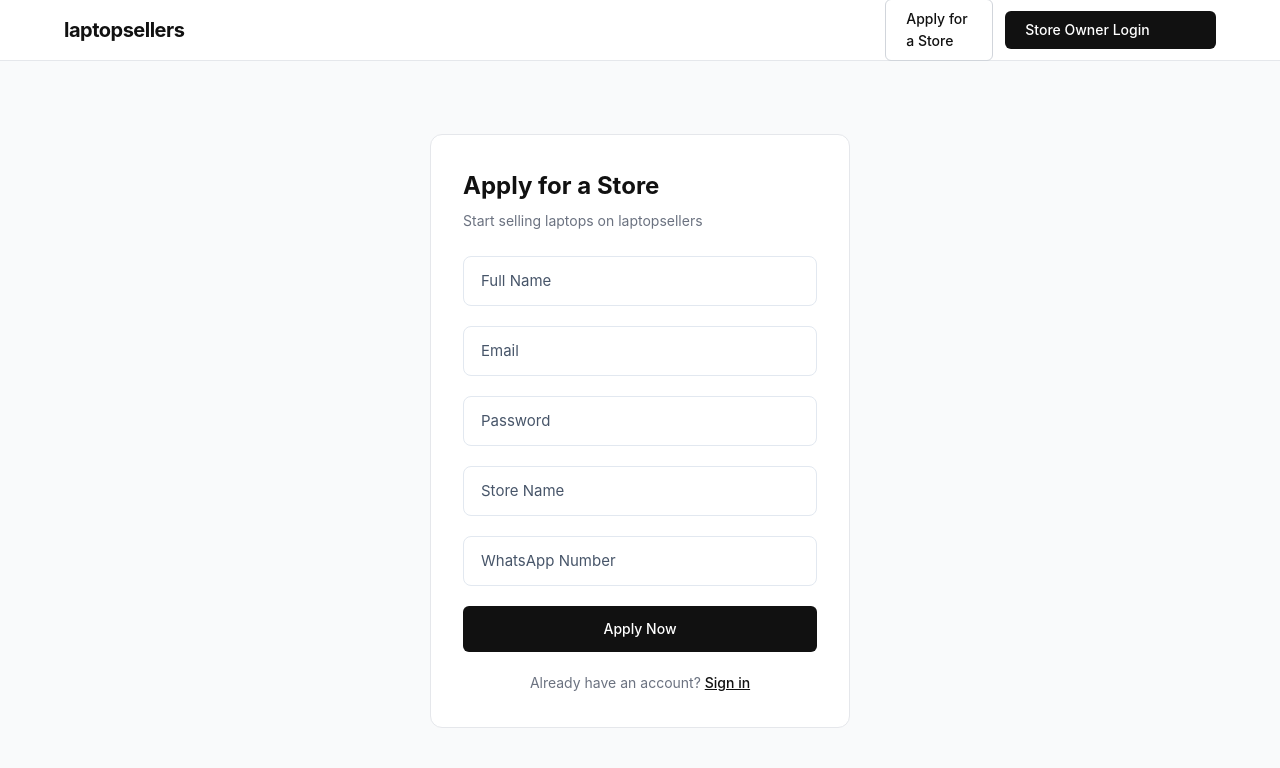
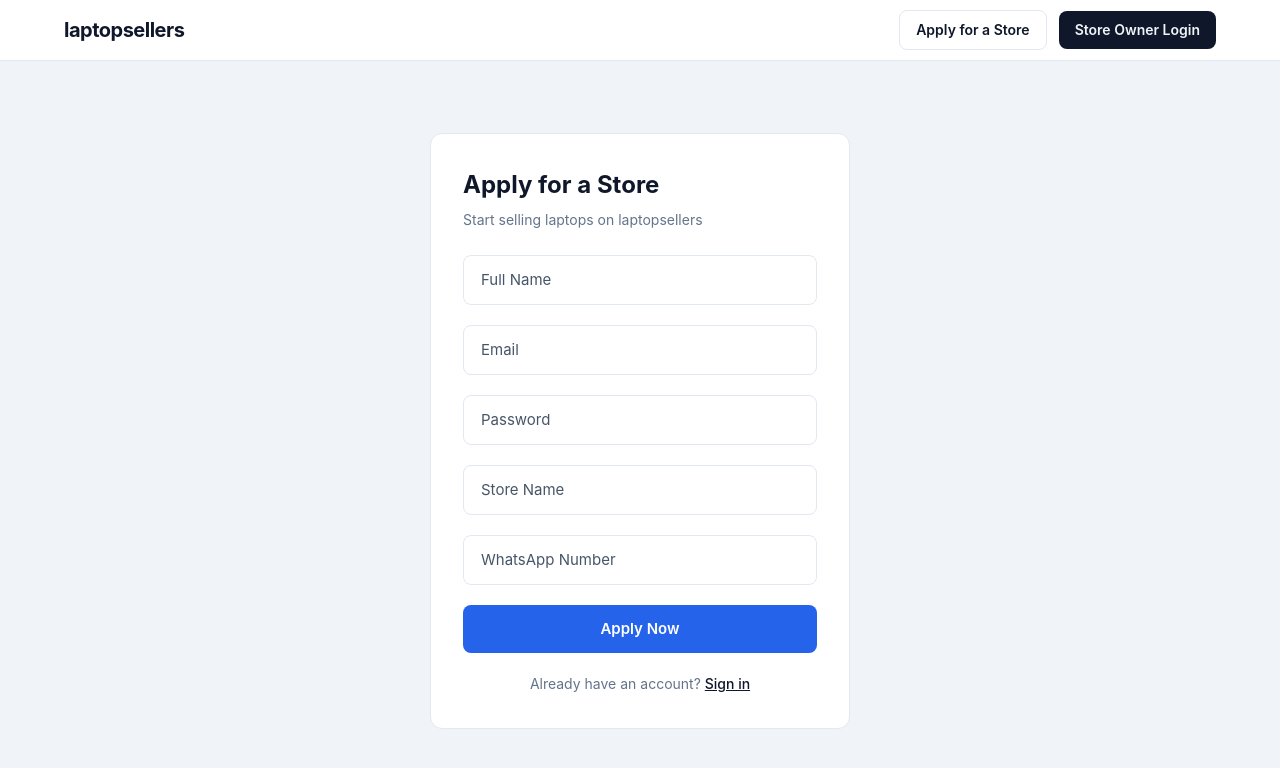
Before and after one commit to Alam8010/alams-laptop-marketplace, a Next.js app: page /signup in a window 1280 px wide. Shown: the top 768 px of the page. Built offline with nearby package versions, Linux system fonts and the light colour scheme; no server answers.

Commit message:
remove duplicate header from store page

```diff
--- a/app/globals.css
+++ b/app/globals.css
@@ -289,8 +289,8 @@
 
 /* ===== Navbar ===== */
 .navbar {
-  background: #fff;
-  border-bottom: 1px solid #e5e7eb;
+  background: var(--surface);
+  border-bottom: 1px solid var(--border);
   position: sticky;
   top: 0;
   z-index: 100;
@@ -309,7 +309,7 @@
 .navbar-brand {
   font-size: 1.25rem;
   font-weight: 700;
-  color: #111;
+  color: var(--text);
   text-decoration: none;
   letter-spacing: -0.5px;
 }
@@ -320,48 +320,49 @@
   gap: 0.75rem;
 }
 
-/* ===== Buttons ===== */
-.btn-primary {
-  background: #111;
-  color: #fff;
+/* ===== Navbar Buttons ===== */
+.btn-nav-primary {
+  background: var(--text);
+  color: var(--bg);
   border: none;
-  padding: 0.5rem 1.25rem;
-  border-radius: 6px;
-  font-size: 0.875rem;
-  font-weight: 500;
+  padding: 8px 16px;
+  border-radius: 8px;
+  font-size: 14px;
+  font-weight: 600;
   cursor: pointer;
   text-decoration: none;
   display: inline-block;
-  transition: background 0.15s;
+  transition: opacity 0.2s;
+  font-family: inherit;
 }
 
-.btn-primary:hover { background: #333; }
-
-.btn-primary:disabled {
-  background: #999;
-  cursor: not-allowed;
-}
+.btn-nav-primary:hover { opacity: 0.8; }
 
 .btn-outline {
   background: transparent;
-  color: #111;
-  border: 1px solid #d1d5db;
-  padding: 0.5rem 1.25rem;
-  border-radius: 6px;
-  font-size: 0.875rem;
-  font-weight: 500;
+  color: var(--text);
+  border: 1.5px solid var(--border);
+  padding: 8px 16px;
+  border-radius: 8px;
+  font-size: 14px;
+  font-weight: 600;
   cursor: pointer;
   text-decoration: none;
   display: inline-block;
-  transition: border-color 0.15s;
+  transition: border-color 0.2s, background 0.2s;
+  font-family: inherit;
 }
 
-.btn-outline:hover { border-color: #111; }
+.btn-outline:hover {
+  border-color: var(--text);
+  background: var(--surface-hover);
+}
 
 .btn-full {
   width: 100%;
   text-align: center;
-  padding: 0.75rem 1.25rem;
+  display: block;
+  box-sizing: border-box;
 }
 
 /* ===== Auth Pages ===== */
@@ -371,12 +372,12 @@
   align-items: center;
   justify-content: center;
   padding: 2rem 1rem;
-  background: #f9fafb;
+  background: var(--bg);
 }
 
 .auth-card {
-  background: #fff;
-  border: 1px solid #e5e7eb;
+  background: var(--surface);
+  border: 1px solid var(--border);
   border-radius: 12px;
   padding: 2rem;
   width: 100%;
@@ -386,18 +387,18 @@
 .auth-title {
   font-size: 1.5rem;
   font-weight: 700;
-  color: #111;
+  color: var(--text);
   margin-bottom: 0.25rem;
 }
 
 .auth-subtitle {
   font-size: 0.875rem;
-  color: #6b7280;
+  color: var(--text-muted);
   margin-bottom: 1.5rem;
 }
 
 .auth-error {
-  color: #dc2626;
+  color: var(--error);
   font-size: 0.875rem;
   margin-bottom: 1rem;
 }
@@ -405,12 +406,21 @@
 .auth-footer {
   text-align: center;
   font-size: 0.875rem;
-  color: #6b7280;
+  color: var(--text-muted);
   margin-top: 1.25rem;
 }
 
 .auth-footer a {
-  color: #111;
+  color: var(--text);
   font-weight: 500;
   text-decoration: underline;
 }
+
+/* ===== Mobile Navbar ===== */
+@media (max-width: 520px) {
+  .navbar-inner { padding: 0 1rem; }
+  .navbar-links { gap: 0.4rem; }
+  .navbar-brand { font-size: 0.95rem; }
+  .btn-outline,
+  .btn-nav-primary { padding: 6px 10px; font-size: 12px; }
+}
--- a/app/layout.js
+++ b/app/layout.js
@@ -26,7 +26,7 @@
             <Link href="/" className="navbar-brand">laptopsellers</Link>
             <div className="navbar-links">
               <Link href="/signup" className="btn-outline">Apply for a Store</Link>
-              <Link href="/login" className="btn-primary">Store Owner Login</Link>
+              <Link href="/login" className="btn-nav-primary">Store Owner Login</Link>
             </div>
           </div>
         </nav>
--- a/app/stores/[id]/page.js
+++ b/app/stores/[id]/page.js
@@ -26,10 +26,9 @@
 
   return (
     <div style={{ maxWidth: '1000px', margin: '0 auto', padding: '24px 16px' }}>
-      {/* Header */}
-      <div style={{ display: 'flex', justifyContent: 'space-between', alignItems: 'center', marginBottom: '24px', borderBottom: '1px solid #eee', paddingBottom: '16px' }}>
-        <Link href="/" style={{ textDecoration: 'none', color: '#000', fontWeight: 'bold', fontSize: '20px' }}>💻 laptopsellers</Link>
-        <Link href="/" style={{ textDecoration: 'none', color: '#555' }}>← All listings</Link>
+      {/* Back link */}
+      <div style={{ marginBottom: '24px' }}>
+        <Link href="/" style={{ textDecoration: 'none', color: 'var(--text-muted)', fontSize: '14px' }}>← All listings</Link>
       </div>
 
       {/* Store Info */}
```
